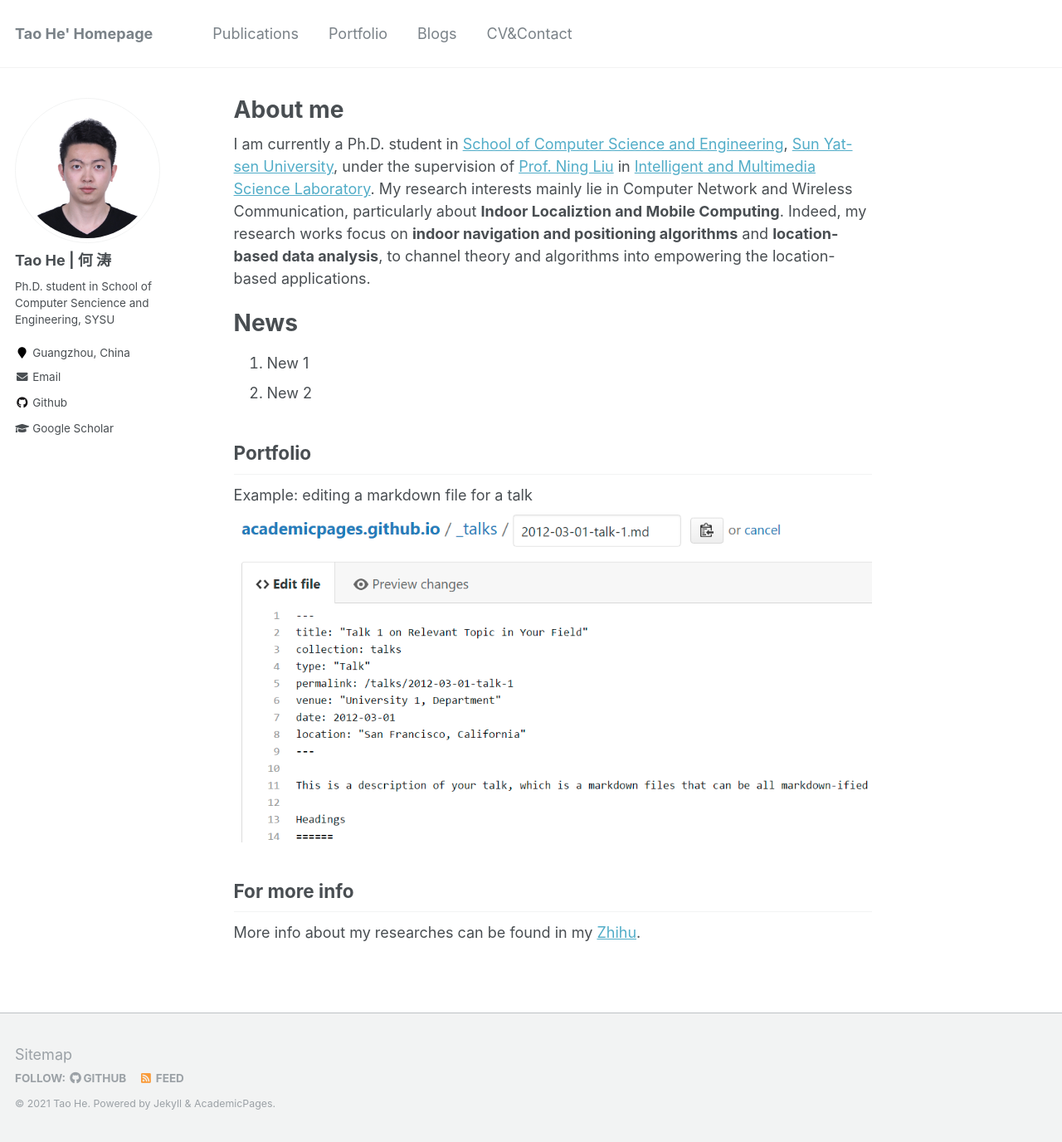
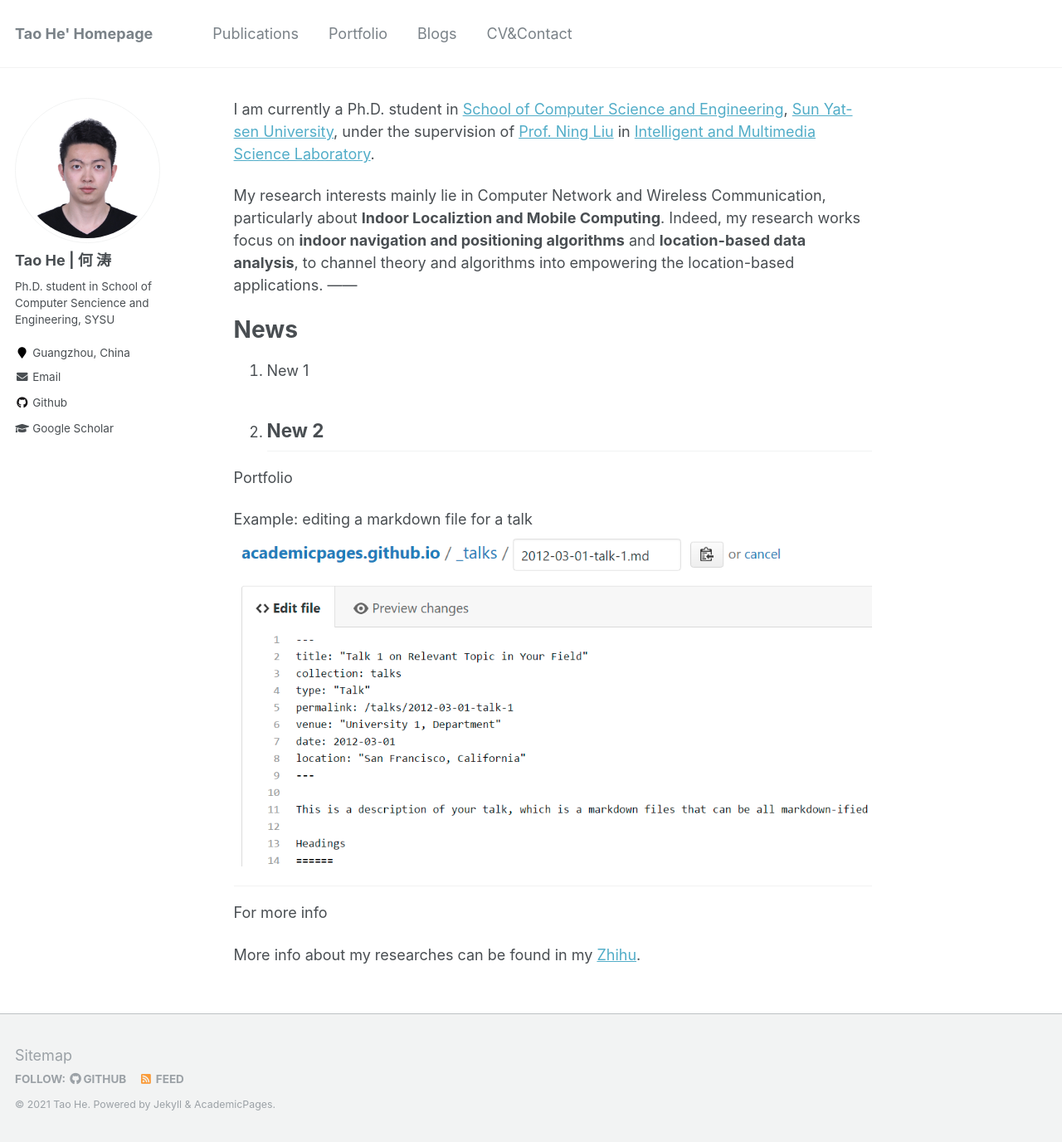
Before and after one commit to onewalnut/onewalnut.github.io, a Jekyll site: the page built from _pages/about.md, in a window 1280 px wide and 1376 px high. Shown: the whole window at 83% size. Built offline with Jekyll 4.4.1, drawn with Linux system fonts in a browser that asks for light colours.

Commit message:
Update about.md

```diff
--- a/_pages/about.md
+++ b/_pages/about.md
@@ -1,28 +1,28 @@
 ---
 permalink: /
-title: "About me"
-excerpt: "About me"
-author_profile: true
 redirect_from:
   - /about/
   - /about.html
 ---
 
 I am currently a Ph.D. student in [School of Computer Science and Engineering](http://sdcs.sysu.edu.cn), [Sun Yat-sen University](http://www.sysu.edu.cn), under the supervision of [Prof. Ning Liu](http://sdcs.sysu.edu.cn/node/2495) in [Intelligent and Multimedia Science Laboratory](https://www.sysu-imsl.com).
+
 My research interests mainly lie in Computer Network and Wireless Communication, particularly about **Indoor Localiztion and Mobile Computing**.
 Indeed, my research works focus on **indoor navigation and positioning algorithms** and **location-based data analysis**, to channel theory and algorithms into empowering the location-based applications.
+------
 
 News
 ======
 1. New 1
 1. New 2
-
+------
 
 Portfolio
-------
+
 Example: editing a markdown file for a talk
 ![Editing a markdown file for a talk](/images/editing-talk.png)
 
+------
 For more info
-------
+
 More info about my researches can be found in my [Zhihu](https://www.zhihu.com/people/onewalnut).
```
